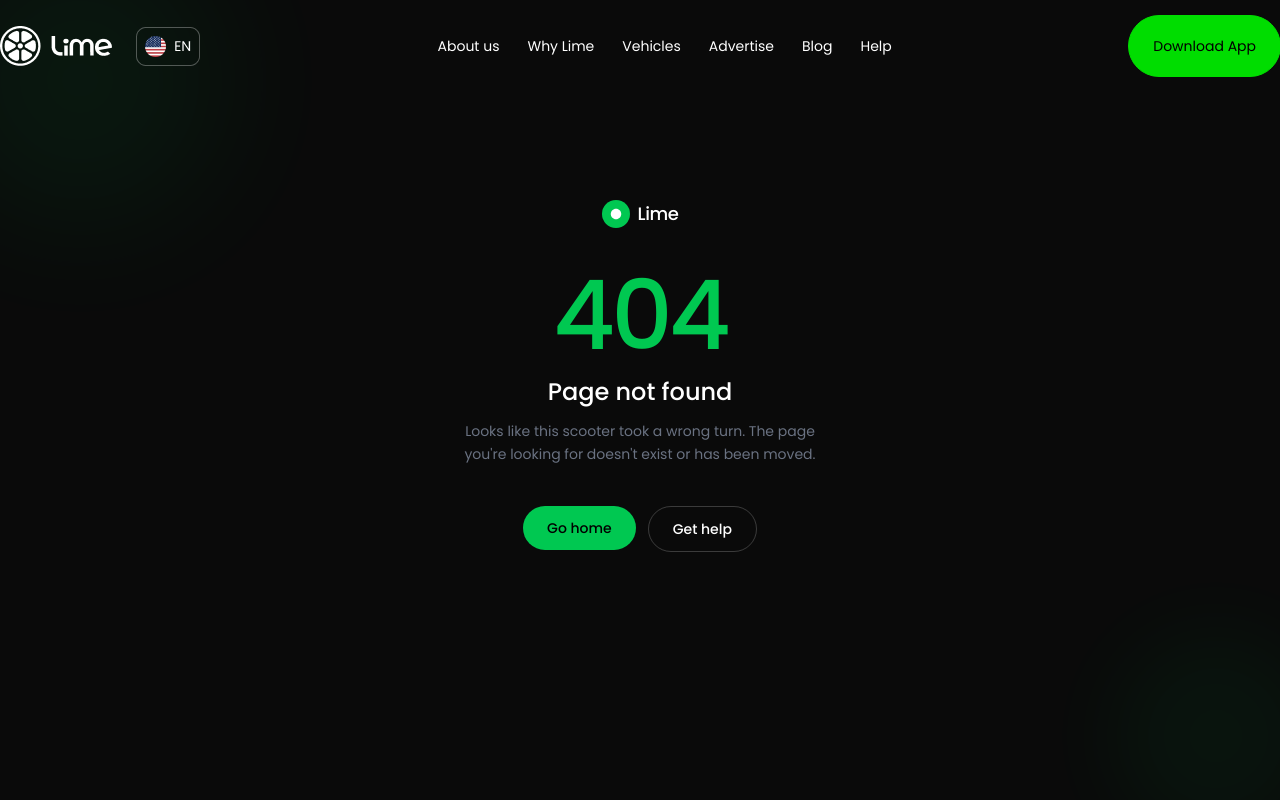
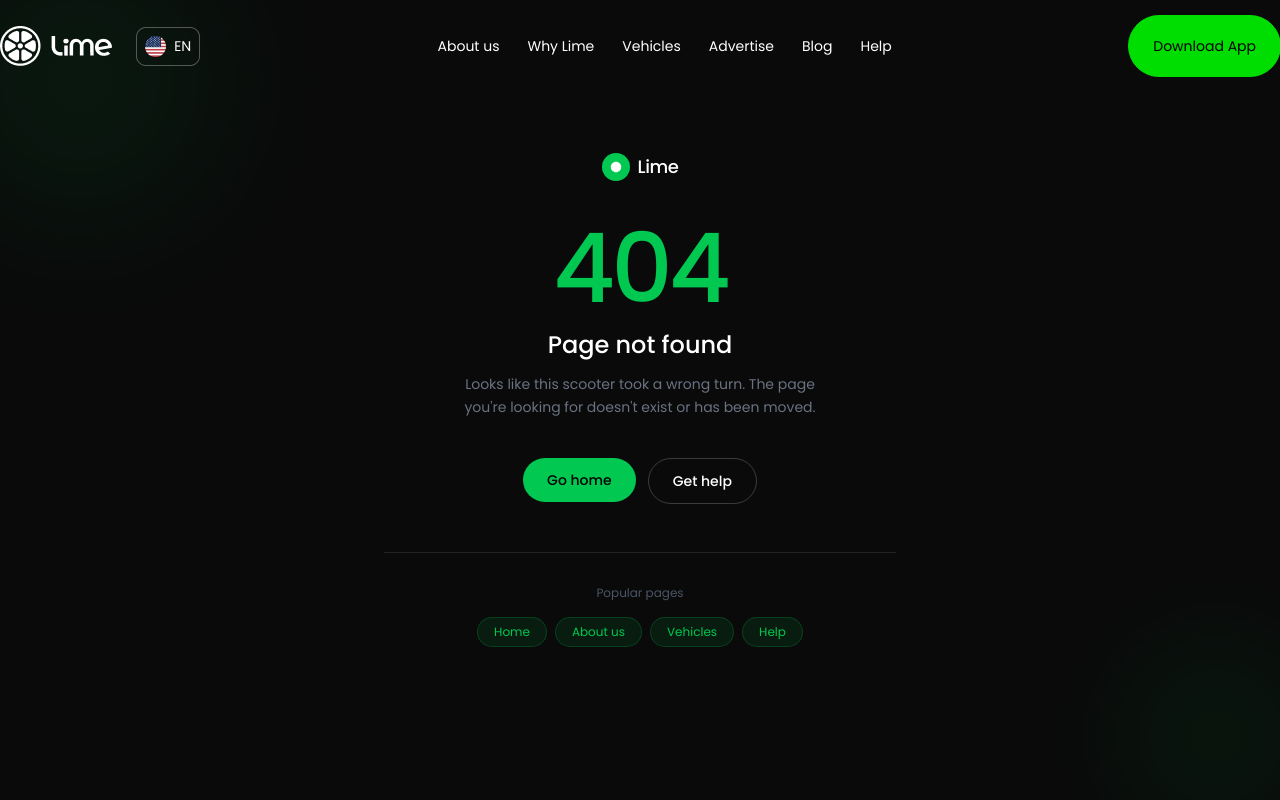
Before and after one commit to mesbaulrafi/lime, a React (Vite) app: page /help in a window 1280 px wide. Shown: the top 800 px of the page. Built offline with nearby package versions, Linux system fonts and the light colour scheme.

Commit message:
fixt : error page

```diff
--- a/src/components/pages/Error.jsx
+++ b/src/components/pages/Error.jsx
@@ -55,7 +55,7 @@
           </div>
 
           {/* Popular pages */}
-          {/* <div className="border-t border-white/10 pt-8 w-full">
+          <div className="border-t border-white/10 pt-8 w-full">
             <p className="text-gray-600 text-xs mb-4">Popular pages</p>
             <div className="flex flex-wrap gap-2 justify-center">
               {popularLinks.map((link) => (
@@ -68,7 +68,7 @@
                 </Link>
               ))}
             </div>
-          </div> */}
+          </div>
 
         </div>
       </Conteinar>
```
